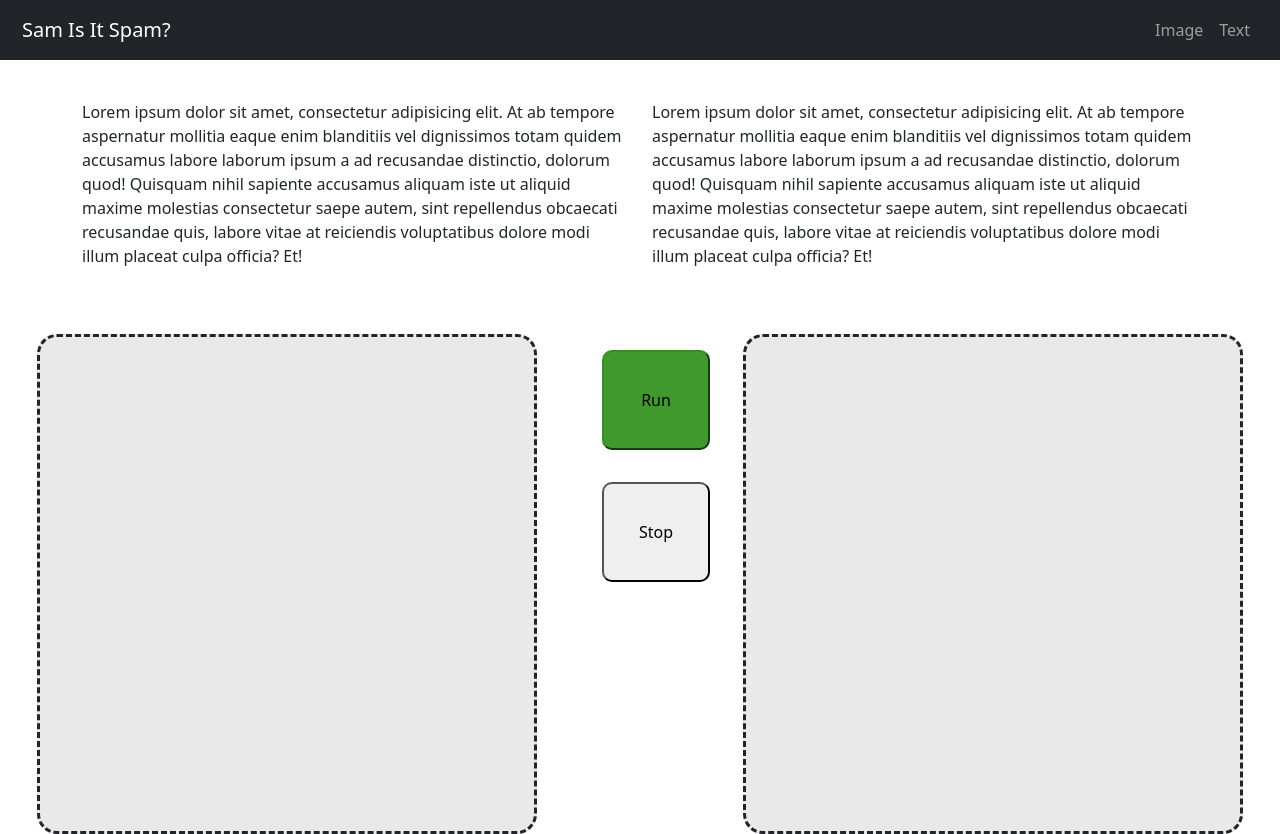
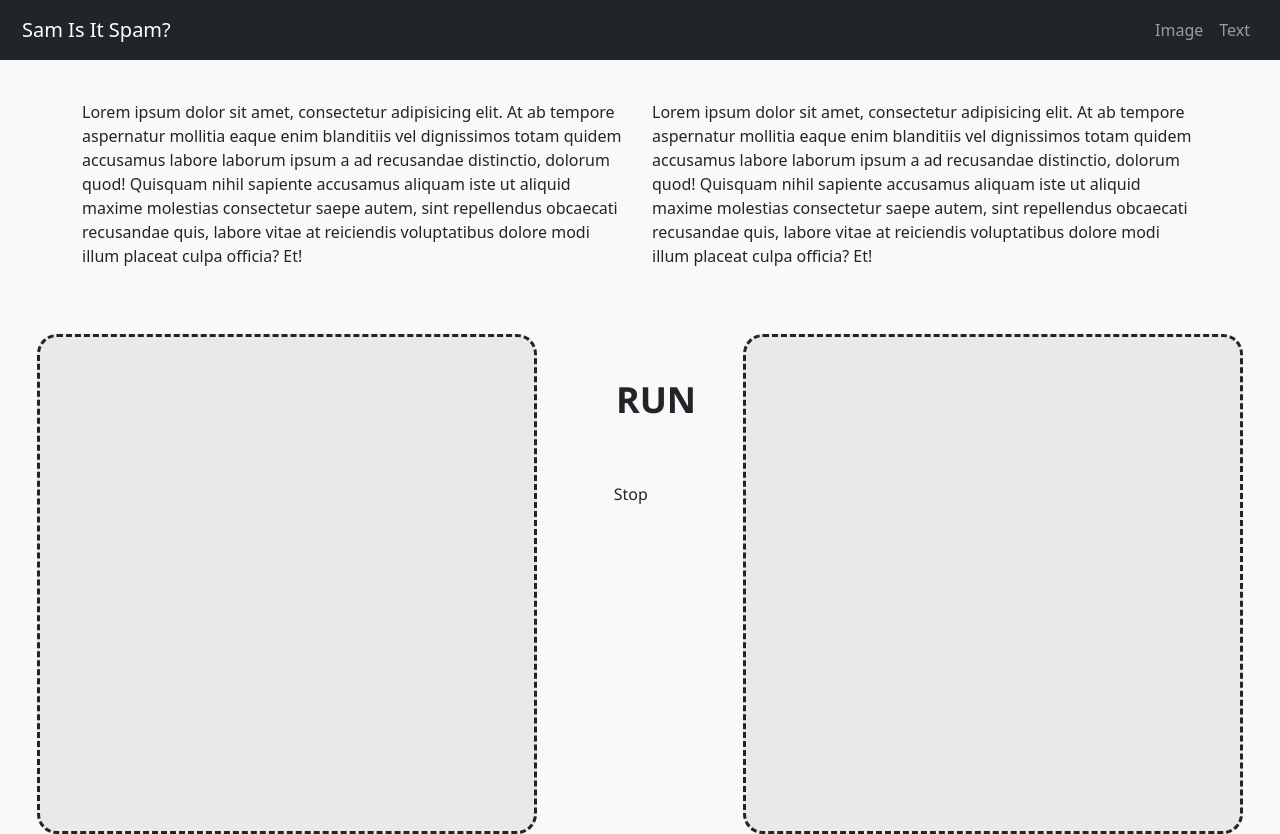
Before and after one commit to 18barbers2/ai-detection-webapp, a React (Vite) app in the folder frontend/: page / in a window 1280 px wide. Built offline with nearby package versions, Linux system fonts and the light colour scheme.

Commit message:
added simple css styling to RUN button

```diff
--- a/frontend/src/App.jsx
+++ b/frontend/src/App.jsx
@@ -20,7 +20,9 @@ function App() {
         </div>
         <div className="col-md-1">
           <div className="row">
-              <Button onClick={HandleDetection} className="run-button">Run</Button>
+              <Button onClick={HandleDetection} className="run-button">
+                RUN
+              </Button>
           </div>
           <div className="row">
               <Button onClick={HandleDetection} className="stop-button">Stop</Button>
--- a/frontend/src/Button.jsx
+++ b/frontend/src/Button.jsx
@@ -1,13 +1,22 @@
 function Button({handleClick, children, className}) {
 
     function handleClick() {
-        alert('You clicked me');
+        alert(`You clicked ${className}`);
+        if(children !== null){
+            alert('children!')
+        }
+        else{
+            alert('no children!')
+        }
     }
 
     return(
-        <button onClick={handleClick} className={`button ${className}`}>
+        // <button onClick={handleClick} className={`button ${className}`}>
+        //     {children}
+        // </button>
+        <div onClick={handleClick} className={`button ${className}`}>
             {children}
-        </button>
+        </div>
     );
 }
 
--- a/frontend/src/index.css
+++ b/frontend/src/index.css
@@ -28,13 +28,13 @@
   transition: 0.25s;
 }
 
-.output-box:hover{
+.output-box:hover {
   box-shadow: inset 5px 5px 5px 2px rgb(177, 177, 177);
   transition-timing-function: ease-in;
   transition: 0.25s;
 }
 
-.input-box:hover{
+.input-box:hover {
   box-shadow: inset 5px 5px 5px 2px rgb(177, 177, 177);
   transition-timing-function: ease-in;
   transition: 0.25s;
@@ -42,12 +42,30 @@
 
 .button {
   margin: 1rem;
-  border-radius: 10px;
+  /* border-radius: 10px; */
   width: 200px;
   height: 100px;
+  font-family:'Segoe UI', Tahoma, Geneva, Verdana, sans-serif;
 }
 
-.run-button{
-  background-color: rgb(63, 153, 45);
-  border-color: rgb(53, 143, 35);
+.run-button {
+  background-color: #f9f9f9;
+  /* border-color: rgb(53, 143, 35); */
+  /* background-color: rgb(226, 226, 226); */
+  display: flex;
+  justify-content: center;
+  align-items: center;
+  font-size: 36px;
+  font-family: "Roboto" "Futura" "Helvetica";
+  font-weight: bold;
 }
+
+body {
+  background-color: #f9f9f9;
+}
+
+.run-button:hover {
+  box-shadow: 12px 12px 12px rgba(0, 0, 0, 0.1),
+  -10px -10px 10px white;
+  transition: 0.15s;
+}
```
